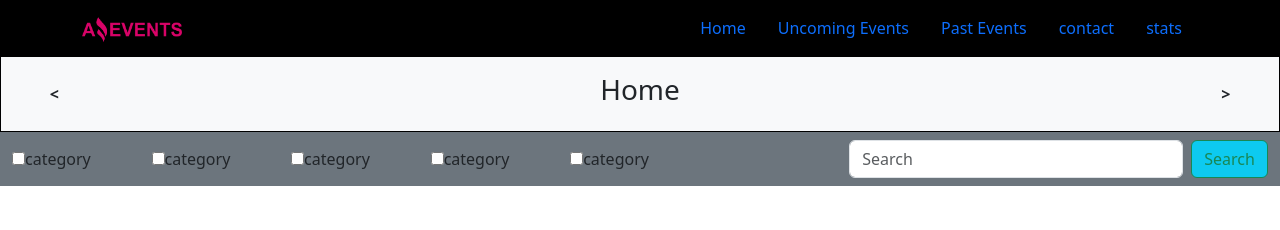
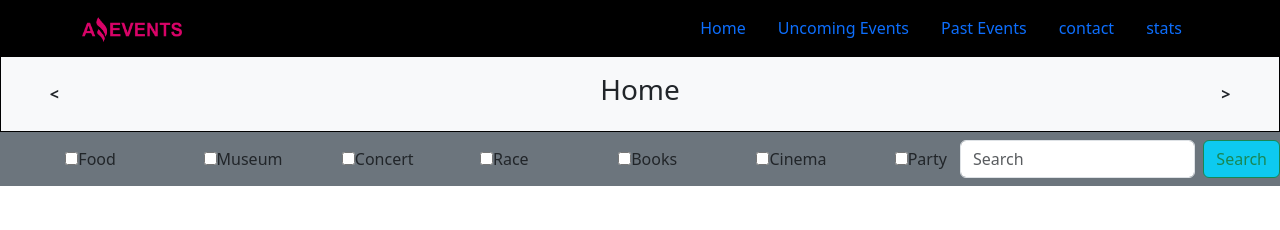
Before and after one commit to MRMartinez7/AmazingEvents-Martinez, a plain HTML site: page Index.html in a window 1280 px wide. Shown: the top 230 px of the page. Drawn offline with nearby package versions, Linux system fonts and the light colour scheme.

Commit message:
createCategories

```diff
--- a/Index.html
+++ b/Index.html
@@ -49,35 +49,15 @@
     </div>
   </section>
   <nav class="navbar navbar-expand-lg pb-2 pt-2 bg-secondary">
-    <div class="container-fluid">
-      <div class="category1 col-6 col-lg-1">
+    <div class="container-fluid col-lg-8" id="container-category">
+      <div class="container-fluid col-6 col-md-4 col-lg-1">
         <label for="category1">
-          <input type="checkbox" name="category" id="category1">category
+          <input type="checkbox" name="category" id="category">category
         </label>
       </div>
-      <div class="category2 col-6 col-lg-1">
-        <label for="category2">
-          <input type="checkbox" name="category" id="category2">category
-        </label>
-      </div>
-      <div class="category3 col-6 col-lg-1">
-        <label for="category3">
-          <input type="checkbox" name="category" id="category3">category
-        </label>
-      </div>
-      <div class="category4 col-6 col-lg-1">
-        <label for="category4">
-          <input type="checkbox" name="category" id="category4">category
-        </label>
-      </div>
-      <div class="category5 col-6 col-lg-1">
-        <label for="category5">
-          <input type="checkbox" name="category" id="category5">category
-        </label>
-      </div>
-      <div class="col col-lg-1">
-      </div>
-      <form class="d-flex col-12 col-lg-4" role="search">
+    </div>
+    <div class="d-flex col-12 col-lg-3 justify-content-center" >
+      <form class="d-flex" role="search">
         <input class="form-control me-2" type="search" placeholder="Search" aria-label="Search">
         <button class="btn btn-outline-success bg-info" type="submit">Search</button>
       </form>
--- a/index.js
+++ b/index.js
@@ -476,6 +476,21 @@ const cardContainer = document.getElementById("new-cards")
 cardContainer.innerHTML = elementscard
 
 
+function createCategory(arraydata) {
+    let categories = ''
+    arraydata.forEach(eventcategory => {
+        if (!categories.includes(eventcategory.category)) {
+            categories += `<div class= "col-6 col-md-4 col-lg-2 col-xl-2">
+            <label for="category1">
+              <input type="checkbox" name="category" id="category1" value:"${eventcategory.category}" class="mx1">${eventcategory.category}</label>
+          </div>`
+        }
+        })
+        return categories
+    }
+let categoriesSeccion =  createCategory(listEvents.events)
+const categoryContainer = document.getElementById("container-category")
+categoryContainer.innerHTML = categoriesSeccion
 
-let categories = listEvents.events.filter(category => category.length);
-console.log("estas son las cagorias:", categories)
+
+addEventListener(change)
```
